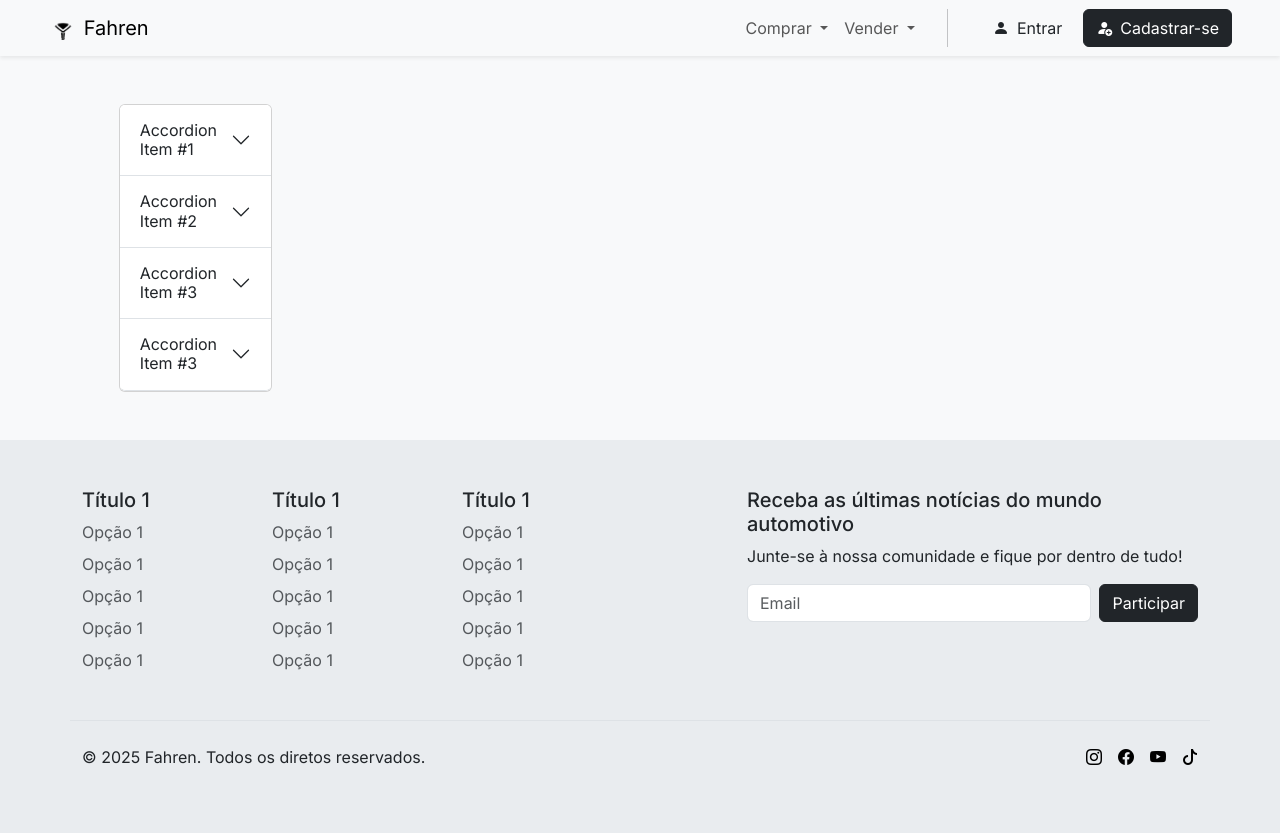
After one commit to Kelwin2712/TCC, a PHP site: page /compras.php in a window 1280 px wide. The commit adds this page. Run offline with PHP 8.4, Linux system fonts and the light colour scheme.

Commit message:
Refactor card layout and improve footer styling; add compras.php with initial structure

```diff
--- /dev/null
+++ b/compras.php
@@ -0,0 +1,107 @@
+<!DOCTYPE html>
+<html lang="pt-br">
+
+<head>
+  <meta charset="UTF-8">
+  <meta name="viewport" content="width=device-width, initial-scale=1.0">
+  <link rel="shortcut icon" href="img/favicon.ico" type="image/x-icon">
+  <link href="https://cdn.jsdelivr.net/npm/bootstrap@5.3.6/dist/css/bootstrap.min.css" rel="stylesheet" integrity="sha384-4Q6Gf2aSP4eDXB8Miphtr37CMZZQ5oXLH2yaXMJ2w8e2ZtHTl7GptT4jmndRuHDT" crossorigin="anonymous">
+  <link rel="stylesheet" href="https://cdn.jsdelivr.net/npm/bootstrap-icons@1.11.3/font/bootstrap-icons.min.css">
+  <link rel="stylesheet" href="style.css">
+  <title>Fahren</title>
+</head>
+<style>
+  .accordion-button:not(.collapsed) {
+    background-color: transparent;
+    color: #212529;
+  }
+</style>
+
+<body>
+  <?php include 'estruturas/navbar/navbar-default.php' ?>
+  <main class="bg-body-tertiary fs-nav">
+    <div class="container-fluid py-5">
+      <div class="row d-flex justify-content-center">
+        <div class="col-10">
+          <div class="row">
+            <div class="col-2">
+              <div class="card">
+                <div class="card-body p-0">
+                  <div class="overflow-auto">
+                    <div class="accordion w-100" id="accordionPanelsStayOpenExample">
+                      <div class="accordion-item border-0 border-bottom">
+                        <h2 class="accordion-header">
+                          <button class="accordion-button collapsed" type="button" data-bs-toggle="collapse" data-bs-target="#panelsStayOpen-collapseOne" aria-expanded="true" aria-controls="panelsStayOpen-collapseOne">
+                            Accordion Item #1
+                          </button>
+                        </h2>
+                        <div id="panelsStayOpen-collapseOne" class="accordion-collapse collapse">
+                          <div class="accordion-body">
+                            <div class="row">
+                              <div class="btn-group" role="group" aria-label="Basic radio toggle button group">
+                                <input type="radio" class="btn-check" name="btnradio" id="btnradio1" autocomplete="off" checked>
+                                <label class="btn btn-outline-dark" for="btnradio1"><i class="bi bi-car-front-fill"></i> Carros</label>
+
+                                <input type="radio" class="btn-check" name="btnradio" id="btnradio2" autocomplete="off">
+                                <label class="btn btn-outline-dark" for="btnradio2"><i class="bi bi-bicycle"></i> Motos</label>
+                              </div>
+                            </div>
+                          </div>
+                        </div>
+                      </div>
+                      <div class="accordion-item border-0 border-bottom">
+                        <h2 class="accordion-header">
+                          <button class="accordion-button collapsed" type="button" data-bs-toggle="collapse" data-bs-target="#panelsStayOpen-collapseTwo" aria-expanded="false" aria-controls="panelsStayOpen-collapseTwo">
+                            Accordion Item #2
+                          </button>
+                        </h2>
+                        <div id="panelsStayOpen-collapseTwo" class="accordion-collapse collapse">
+                          <div class="accordion-body">
+                            <strong>This is the second item’s accordion body.</strong> It is hidden by default, until the collapse plugin adds the appropriate classes that we use to style each element. These classes control the overall appearance, as well as the showing and hiding via CSS transitions. You can modify any of this with custom CSS or overriding our default variables. It’s also worth noting that just about any HTML can go within the <code>.accordion-body</code>, though the transition does limit overflow.
+                          </div>
+                        </div>
+                      </div>
+                      <div class="accordion-item border-0 border-bottom">
+                        <h2 class="accordion-header">
+                          <button class="accordion-button collapsed" type="button" data-bs-toggle="collapse" data-bs-target="#panelsStayOpen-collapseThree" aria-expanded="false" aria-controls="panelsStayOpen-collapseThree">
+                            Accordion Item #3
+                          </button>
+                        </h2>
+                        <div id="panelsStayOpen-collapseThree" class="accordion-collapse collapse">
+                          <div class="accordion-body">
+                            <strong>This is the third item’s accordion body.</strong> It is hidden by default, until the collapse plugin adds the appropriate classes that we use to style each element. These classes control the overall appearance, as well as the showing and hiding via CSS transitions. You can modify any of this with custom CSS or overriding our default variables. It’s also worth noting that just about any HTML can go within the <code>.accordion-body</code>, though the transition does limit overflow.
+                          </div>
+                        </div>
+                      </div>
+                      <div class="accordion-item border-0 border-bottom">
+                        <h2 class="accordion-header">
+                          <button class="accordion-button collapsed" type="button" data-bs-toggle="collapse" data-bs-target="#panelsStayOpen-collapseThree" aria-expanded="false" aria-controls="panelsStayOpen-collapseThree">
+                            Accordion Item #3
+                          </button>
+                        </h2>
+                        <div id="panelsStayOpen-collapseThree" class="accordion-collapse collapse">
+                          <div class="accordion-body">
+                            <strong>This is the third item’s accordion body.</strong> It is hidden by default, until the collapse plugin adds the appropriate classes that we use to style each element. These classes control the overall appearance, as well as the showing and hiding via CSS transitions. You can modify any of this with custom CSS or overriding our default variables. It’s also worth noting that just about any HTML can go within the <code>.accordion-body</code>, though the transition does limit overflow.
+                          </div>
+                        </div>
+                      </div>
+                    </div>
+                  </div>
+                </div>
+              </div>
+            </div>
+            <div class="col-10">
+
+            </div>
+          </div>
+        </div>
+      </div>
+    </div>
+  </main>
+  <?php include 'estruturas/footer/footer.php' ?>
+</body>
+<script src="https://code.jquery.com/jquery-3.7.1.min.js" integrity="sha256-/JqT3SQfawRcv/BIHPThkBvs0OEvtFFmqPF/lYI/Cxo=" crossorigin="anonymous"></script>
+<script src="https://cdn.jsdelivr.net/npm/bootstrap@5.3.6/dist/js/bootstrap.bundle.min.js" integrity="sha384-j1CDi7MgGQ12Z7Qab0qlWQ/Qqz24Gc6BM0thvEMVjHnfYGF0rmFCozFSxQBxwHKO" crossorigin="anonymous"></script>
+<script src="script.js"></script>
+
+</html>
--- a/estruturas/footer/footer.php
+++ b/estruturas/footer/footer.php
@@ -1,4 +1,4 @@
-<div class="container-fluid bg-body-secondary">
+<div class="container-fluid bg-body-secondary pt-4">
   <div class="container">
     <footer class="pt-4">
       <div class="row">
--- a/estruturas/navbar/options.php
+++ b/estruturas/navbar/options.php
@@ -4,13 +4,13 @@
             </a>
             <ul class="dropdown-menu">
               <li>
-                <a class="dropdown-item" href="#">
+                <a class="dropdown-item" href="compras.php">
                   <i class="bi bi-car-front"></i>
                   Carros usados
                 </a>
               </li>
               <li>
-                <a class="dropdown-item" href="#">
+                <a class="dropdown-item" href="compras.php">
                   <i class="bi bi-car-front-fill"></i>
                   Carros novos
                 </a>
@@ -19,13 +19,13 @@
                 <hr class="dropdown-divider">
               </li>
               <li>
-                <a class="dropdown-item" href="#">
+                <a class="dropdown-item" href="compras.php">
                   <i class="bi bi-bicycle"></i>
                   Motos usadas
                 </a>
               </li>
               <li>
-                <a class="dropdown-item" href="#">
+                <a class="dropdown-item" href="compras.php">
                   <i class="bi bi-bicycle"></i>
                   Motos novas
                 </a>
--- a/script.js
+++ b/script.js
@@ -20,7 +20,7 @@ document.querySelectorAll('.multi-carousel').forEach(function (multipleItemCarou
               var scrollPosition = $carouselInner.scrollLeft();
               var maxScroll = $carouselInner[0].scrollWidth - $carouselInner[0].clientWidth;
 
-            var scrollStep = cardWidth * itemsToShow * 0.5;
+              var scrollStep = cardWidth * itemsToShow * 500;
 
               if ($(this).hasClass('carousel-control-next')) {
                   if (scrollPosition + scrollStep <= maxScroll) {
--- a/style.css
+++ b/style.css
@@ -77,7 +77,6 @@ body {
   }
 }
 
-
 .multi-carousel .carousel-inner {
   padding: 1em;
 }
@@ -85,11 +84,3 @@ body {
 .multi-carousel .carousel-item:last-child {
   margin-right: 0 !important;
 }
-
-.fs-7 {
-  font-size: 0.875rem !important;
-}
-
-.code:focus {
-  background-color: blue;
-}
```
Also changed, not shown: estruturas/card-compra/card.php (+22 -11 lines), index.php (+6 -6 lines), sign-in-code-senha.php (+12 -16 lines). Lines whose indentation alone changed are shown as unchanged.
